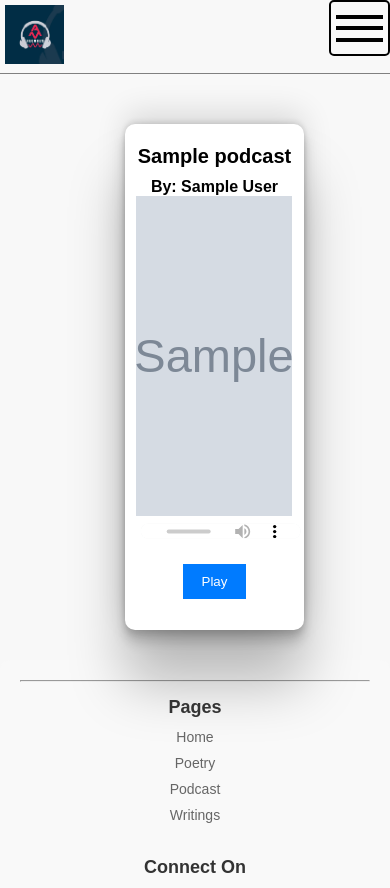
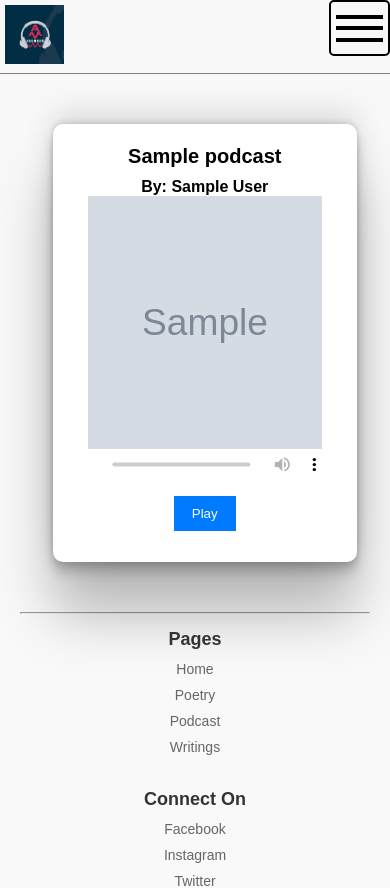
Before and after one commit to gaudeltheg/audiosite, a PHP site: page /podcast.php in a window 390 px wide. Shown: the top 888 px of the page. Run offline with PHP 8.4, Linux system fonts and the light colour scheme; tables that the repository leaves empty hold one stand-in row (values such as "Sample post"); grey boxes marked "Sample" are stand-in pictures.

Commit message:
Update podcast-responsive.css/prajwal

```diff
--- a/audiofirstdraft/podcast-responsive.css
+++ b/audiofirstdraft/podcast-responsive.css
@@ -1,36 +1,34 @@
 @media screen and (max-width: 800px) {
-    .podcast-container{
+    .poetry-container{
         display: flex;
         width: 100%;
+        margin: 0px;
+        gap: 0;
     }
     .cards{
-        width: 46vw;
+        width: 78vw;
+        height: auto;
+        overflow: hidden;
         /* height: 30vh; */
     }
-    /* .image-container img{
-        width: 38vw;
-    } */
+
 .container{
     margin: auto;
-    width: 40vw;
+    width: 71vw;
     margin-top: 15px;
 }
-.image-container img{
-    width: 40vw;
-
-   }
    .cards .container canvas{
     /* margin: auto; */
     display: none;
    }
 
    .audio-container{
-    width: 40vw;
+    width: 71vw;
     left: 1%;
    }
    audio{
     left: 1%;
-    width: 41vw;
+    width: 65vw;
    }
    section{
     height: 10vh;
@@ -43,4 +41,33 @@
     text-align: center;
     width: 16vw;
    }
+   .image-container img{
+    width: 60vw;
+    height: 30vh;
+
+   }
+   .popup{
+    width: 95%;
+    height: auto;
+    padding: 0;
+    top: 50%;
+
+   }
+   .popup .popup-canvas{
+    width: 70vw;
+    height: 20vh;
+
+   }
+   .popup p{
+    margin-bottom: 20px;
+   }
+   .popup .audio{
+    width: 70vw;
+   }
+   .popup .popup-image img{
+    margin-top: 15px;
+    height: auto;
+    width: 80%;
+   }
+
 }
```
